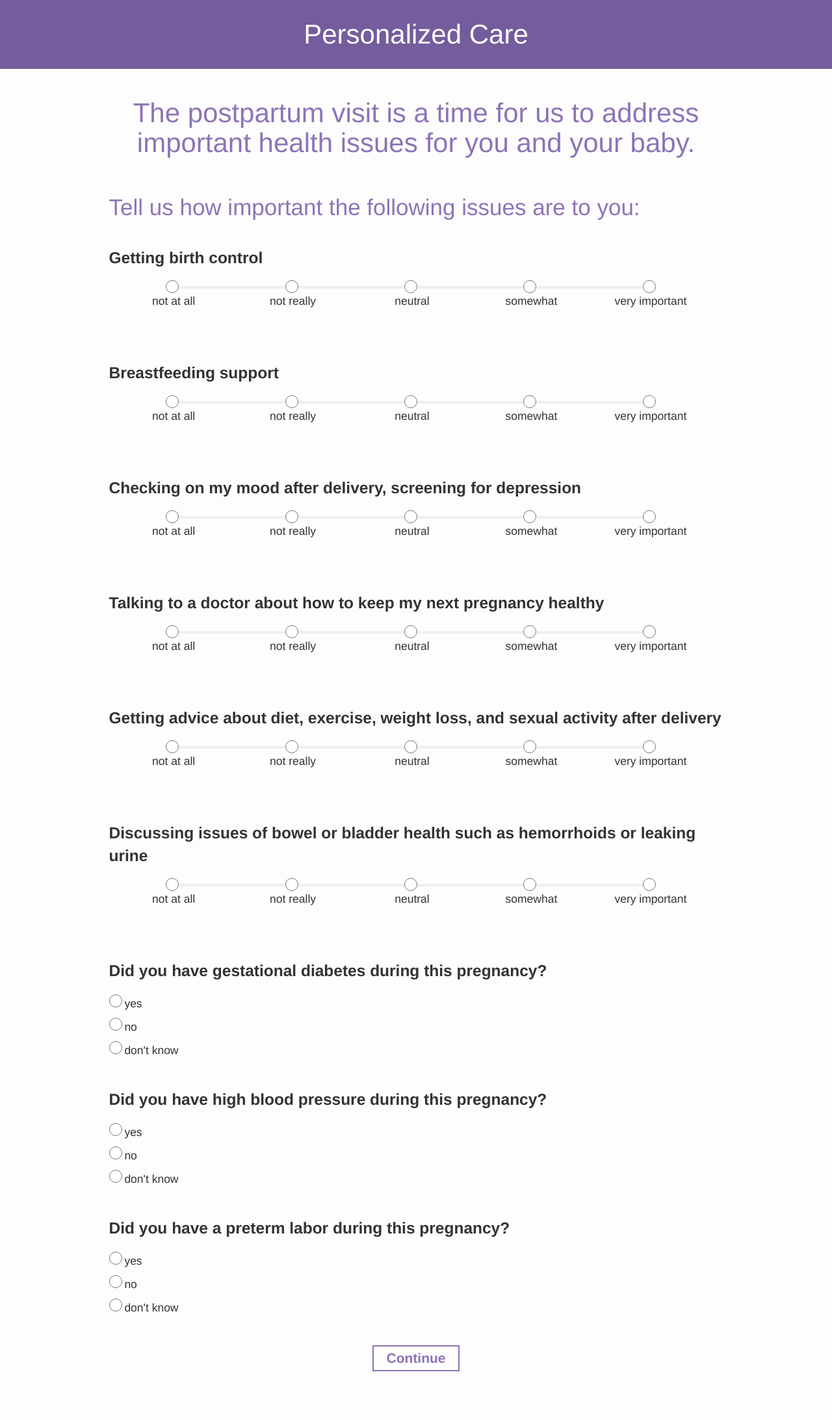
After one commit to jantonso/hbp, a Django app: page /pc/ in a window 1280 px wide. The commit adds this page. Shown: the whole page at 65% size. Run offline with Django 3.2, Linux system fonts and the light colour scheme; some libraries are stand-ins or nearby versions.

Commit message:
Finished rough version of personalized care page

```diff
--- a/hbp/urls.py
+++ b/hbp/urls.py
@@ -6,4 +6,5 @@ from . import views
 urlpatterns = patterns('',
     url(r'^admin/', include(admin.site.urls)),
 	url(r'^$', views.index, name='index'),
+	url(r'^pc/', views.personalizedCare, name='personalizedCare'),
 )
--- a/hbp/views.py
+++ b/hbp/views.py
@@ -4,3 +4,10 @@ from django.shortcuts import render
 
 def index(request):
 	return render(request, 'index.html', {})
+
+def personalizedCare(request):
+	if request.method == 'GET':
+		return render(request, 'personalizedCare.html', {})
+	elif request.method == 'POST':
+		# Do POST SHIT => redirect to important information
+		return render(request, 'importantInformation.html', {})
--- /dev/null
+++ b/static/css/personalizedCare.css
@@ -0,0 +1,145 @@
+* {
+	margin: 0;
+	padding: 0;
+}
+
+html,
+body {
+	height: 100%;
+	width: 100%;
+}
+
+body {
+	font-size: 14px;
+	font-family: 'Merriweather', 'Helvetica Neue', Arial, sans-serif;
+}
+
+/* Header section */
+
+header {
+	width: 100%;
+	text-align: center;
+	background-color: #745C9D;
+	padding-top: 30px;
+	padding-bottom: 30px;
+}
+
+header .header-content h1 {
+	font-size: 3.0em;
+	font-weight: 400;
+	color: #FEFDFD;
+	margin: 0;
+}
+
+/* Describe the personalized care section of HBP */
+
+#care-message {
+	padding-top: 25px;
+	background-color: #FEFDFD;
+}
+
+#care-message h2 {
+	font-size: 3.0em;
+	font-weight: 300;
+	color: #8D74B7;
+}
+
+#care-message p {
+	margin-top: 50px;
+	font-weight: 500;
+	font-size: 2.5em;
+	color: #8D74B7;
+}
+
+/* Questions w/ Likert Scales section of HBP */
+
+#questions-container {
+	padding-top: 25px;
+}
+
+#questions-container form .statement {
+	display: block;
+	font-weight: bold;
+	font-size: 1.75em;
+	margin-bottom: 15px;
+}
+
+#questions-container form .likert {
+	list-style: none;
+	width: 100%;
+	margin-bottom: 40px;
+	padding: 0 0 35px;
+	display: block;
+}
+
+#questions-container form .likert:before {
+	content: '';
+	position:relative;
+	top:11px;
+	left:9.5%;
+	display:block;
+	background-color: #efefef;
+	height:4px;
+	width:78%;
+}
+
+#questions-container form .likert li {
+	display: inline-block;
+	width: 19%;
+	text-align: center;
+	vertical-align: top;
+}
+
+#questions-container form .likert li input[type=radio] {
+	display: block;
+	position: relative;
+	top: 0;
+	left: 50%;
+	margin-left: -18px;
+	margin-top: -2px;
+}
+
+#questions-container form input[type=radio] {
+	width: 20px;
+	height: 20px;
+}
+
+#questions-container form .likert li label {
+	width: 100%;
+	margin-left: -12px;
+}
+
+#questions-container form label {
+	font-weight: normal;
+	font-size: 1.25em;
+}
+
+/* Questions w/ yes, no, or don't know answers on HBP */
+
+#questions-container form .non-likert {
+	display: block;
+	text-align: left;
+	margin-bottom: 40px;
+}
+
+/* Continue button for next page*/
+
+.button {
+	padding-bottom: 75px;
+}
+
+#continue-button {
+	display: inline-block;
+	padding: 3px 20px 3px 20px;
+	border-style: solid;
+	border-width: 2px;
+	border-color: #8D74B7;
+	background-color: #FEFEFE;
+	color: #8D74B7;
+	font-size: 1.5em;
+	font-weight: bold;
+}
+
+#continue-button:hover {
+	border-width: 3px;
+}
--- a/templates/index.html
+++ b/templates/index.html
@@ -10,7 +10,6 @@
 			<div class="header-content">
 				<h1> Healthy Beyond Pregnancy </h1>
 				<p> Why is postpartum care important? To be determined... </p>
-				<a class="btn btn-default page-scroll" href="#">Find out more</a>
 			</div>
 		</header>
 		<section id="about">
@@ -41,7 +40,7 @@
 				<div class="row">
 					<div class="col-lg-10 col-lg-offset-1 text-center">
 						<h3> Let's get started </h2>
-						<a class="btn btn-default" href="#">Start</a>
+						<div id="start-button"><a href="/pc/">Start</a></div>
 					</div>
 				</div>
 			</div>
--- /dev/null
+++ b/templates/personalizedCare.html
@@ -0,0 +1,225 @@
+<!DOCTYPE html>
+<html>
+	<head>
+		<link rel="stylesheet" type="text/css" href="/static/css/personalizedCare.css">
+		<link rel="stylesheet" href="//maxcdn.bootstrapcdn.com/bootstrap/3.2.0/css/bootstrap.min.css">
+		<script src="http://code.jquery.com/jquery-latest.min.js" type="text/javascript"></script>
+	</head>
+	<body>
+		<header>
+			<div class="header-content">
+				<h1> Personalized Care </h1>
+			</div>
+		</header>
+		<section id="care-message">
+			<div class="container">
+				<div class="row">
+					<div class="col-lg-10 col-lg-offset-1 text-center">
+						<h2 class="text-center"> The postpartum visit is a time for us to address important health issues for you and your baby. </h2>
+						<p class="text-left"> Tell us how important the following issues are to you: </p>
+						<div id="questions-container">
+							<form action="/pc/" method="POST">
+								{% csrf_token %}
+								<label class="statement text-left"> Getting birth control </label>
+								<ul class="likert">
+									<li>
+										<input type="radio" name="q1" value="-2">
+										<label>not at all</label>
+									</li>
+									<li>
+										<input type="radio" name="q1" value="-1">
+										<label>not really</label>
+									</li>
+									<li>
+										<input type="radio" name="q1" value="0">
+										<label>neutral</label>
+									</li>
+									<li>
+										<input type="radio" name="q1" value="1">
+										<label>somewhat</label>
+									</li>
+									<li>
+										<input type="radio" name="q1" value="2">
+										<label>very important</label>
+									</li>
+								</ul>
+
+								<label class="statement text-left"> Breastfeeding support </label>
+								<ul class="likert">
+									<li>
+										<input type="radio" name="q2" value="-2">
+										<label>not at all</label>
+									</li>
+									<li>
+										<input type="radio" name="q2" value="-1">
+										<label>not really</label>
+									</li>
+									<li>
+										<input type="radio" name="q2" value="0">
+										<label>neutral</label>
+									</li>
+									<li>
+										<input type="radio" name="q2" value="1">
+										<label>somewhat</label>
+									</li>
+									<li>
+										<input type="radio" name="q2" value="2">
+										<label>very important</label>
+									</li>
+								</ul>
+
+								<label class="statement text-left"> Checking on my mood after delivery, screening for depression </label>
+								<ul class="likert">
+									<li>
+										<input type="radio" name="q3" value="-2">
+										<label>not at all</label>
+									</li>
+									<li>
+										<input type="radio" name="q3" value="-1">
+										<label>not really</label>
+									</li>
+									<li>
+										<input type="radio" name="q3" value="0">
+										<label>neutral</label>
+									</li>
+									<li>
+										<input type="radio" name="q3" value="1">
+										<label>somewhat</label>
+									</li>
+									<li>
+										<input type="radio" name="q3" value="2">
+										<label>very important</label>
+									</li>
+								</ul>
+
+								<label class="statement text-left"> Talking to a doctor about how to keep my next pregnancy healthy </label>
+								<ul class="likert">
+									<li>
+										<input type="radio" name="q4" value="-2">
+										<label>not at all</label>
+									</li>
+									<li>
+										<input type="radio" name="q4" value="-1">
+										<label>not really</label>
+									</li>
+									<li>
+										<input type="radio" name="q4" value="0">
+										<label>neutral</label>
+									</li>
+									<li>
+										<input type="radio" name="q4" value="1">
+										<label>somewhat</label>
+									</li>
+									<li>
+										<input type="radio" name="q4" value="2">
+										<label>very important</label>
+									</li>
+								</ul>
+
+								<label class="statement text-left"> Getting advice about diet, exercise, weight loss, and sexual activity after delivery </label>
+								<ul class="likert">
+									<li>
+										<input type="radio" name="q5" value="-2">
+										<label>not at all</label>
+									</li>
+									<li>
+										<input type="radio" name="q5" value="-1">
+										<label>not really</label>
+									</li>
+									<li>
+										<input type="radio" name="q5" value="0">
+										<label>neutral</label>
+									</li>
+									<li>
+										<input type="radio" name="q5" value="1">
+										<label>somewhat</label>
+									</li>
+									<li>
+										<input type="radio" name="q5" value="2">
+										<label>very important</label>
+									</li>
+								</ul>
+
+								<label class="statement text-left"> Discussing issues of bowel or bladder health such as hemorrhoids or leaking urine </label>
+								<ul class="likert">
+									<li>
+										<input type="radio" name="q6" value="-2">
+										<label>not at all</label>
+									</li>
+									<li>
+										<input type="radio" name="q6" value="-1">
+										<label>not really</label>
+									</li>
+									<li>
+										<input type="radio" name="q6" value="0">
+										<label>neutral</label>
+									</li>
+									<li>
+										<input type="radio" name="q6" value="1">
+										<label>somewhat</label>
+									</li>
+									<li>
+										<input type="radio" name="q6" value="2">
+										<label>very important</label>
+									</li>
+								</ul>
+
+								<div class="non-likert">
+									<label class="statement text-left"> Did you have gestational diabetes during this pregnancy? </label>
+									<div class="non-likert-option">
+										<input type="radio" name="q7" value="yes">
+										<label>yes</label>
+									</div>
+									<div class="non-likert-option">
+										<input type="radio" name="q7" value="yes">
+										<label>no</label>
+									</div>
+									<div class="non-likert-option">
+										<input type="radio" name="q7" value="yes">
+										<label>don't know</label>
+									</div>
+								</div>
+
+								<div class="non-likert">
+									<label class="statement text-left"> Did you have high blood pressure during this pregnancy? </label>
+									<div class="non-likert-option">
+										<input type="radio" name="q8" value="yes">
+										<label>yes</label>
+									</div>
+									<div class="non-likert-option">
+										<input type="radio" name="q8" value="yes">
+										<label>no</label>
+									</div>
+									<div class="non-likert-option">
+										<input type="radio" name="q8" value="yes">
+										<label>don't know</label>
+									</div>
+								</div>
+
+								<label class="statement text-left"> Did you have a preterm labor during this pregnancy? </label>
+								<div class="non-likert">
+									<div class="non-likert-option">
+										<input type="radio" name="q9" value="yes">
+										<label>yes</label>
+									</div>
+									<div class="non-likert-option">
+										<input type="radio" name="q9" value="yes">
+										<label>no</label>
+									</div>
+									<div class="non-likert-option">
+										<input type="radio" name="q9" value="yes">
+										<label>don't know</label>
+									</div>
+								</div>
+
+								<div class="button">
+									<button type="submit" id="continue-button" name="button" value="Continue"> Continue </button>
+								</div>
+							</form>
+						</div>
+					</div>
+				</div>
+			</div>
+		</section>
+	</body>
+</html>
```
Also changed, not shown: static/css/importantInformation.css (added, +72 -0 lines), static/css/index.css (+23 -4 lines), templates/importantInformation.html (added, +26 -0 lines).
